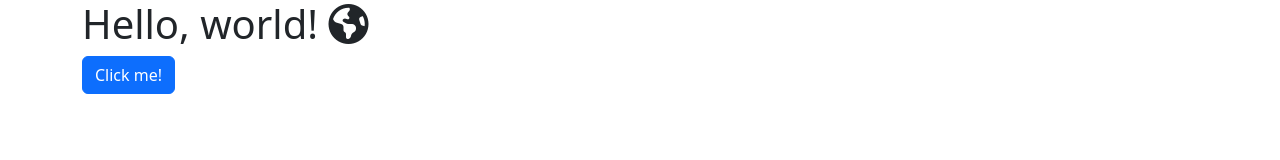
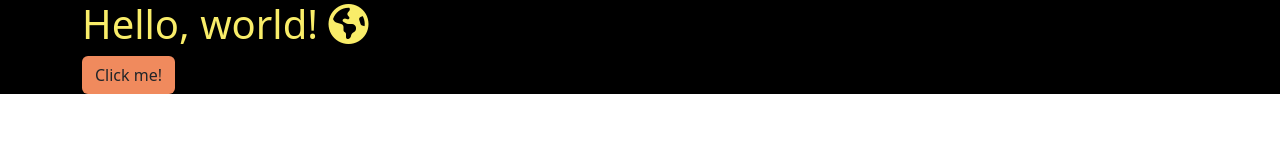
Before and after one commit to iameraj/Yhills-project, a plain HTML site: page index.html in a window 1280 px wide. Drawn offline with nearby package versions, Linux system fonts and the light colour scheme.

Commit message:
added custom background classes

```diff
--- a/index.html
+++ b/index.html
@@ -17,12 +17,12 @@
         ></script>
     </head>
     <body>
-        <main>
+        <main class="bg-black">
             <div class="container">
                 <h1>
                     Hello, world! <i class="fa-solid fa-earth-americas"></i>
                 </h1>
-                <button id="btn1" type="button" class="btn btn-primary">
+                <button id="btn1" type="button" class="btn bg-orange">
                     Click me!
                 </button>
             </div>
--- a/styles.css
+++ b/styles.css
@@ -68,3 +68,13 @@ button:hover {
 .bg-purple {
     background-color: var(--purple);
 }
+
+.bg-orange {
+    background-color: var(--orange) !important;
+    color: var(--black);
+}
+
+.bg-black {
+    background-color: var(--black);
+    color: var(--yellow);
+}
```
